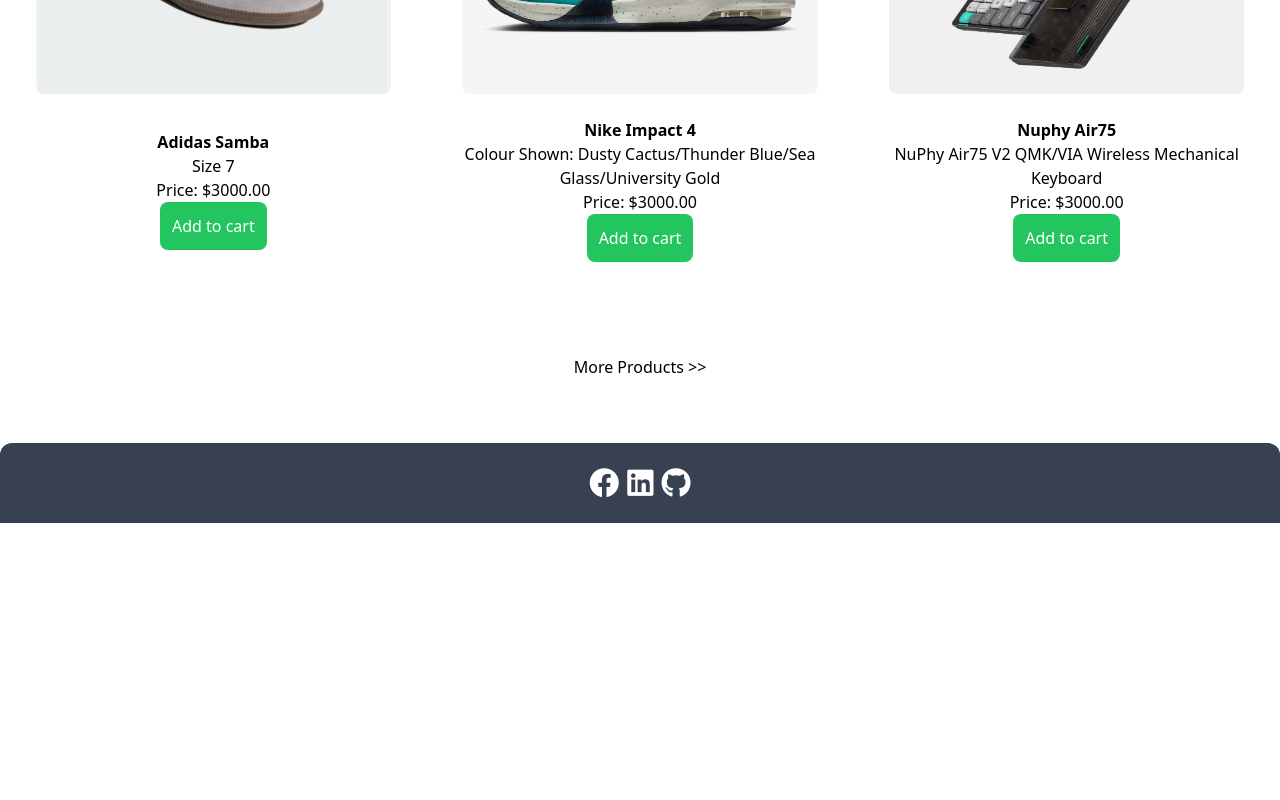
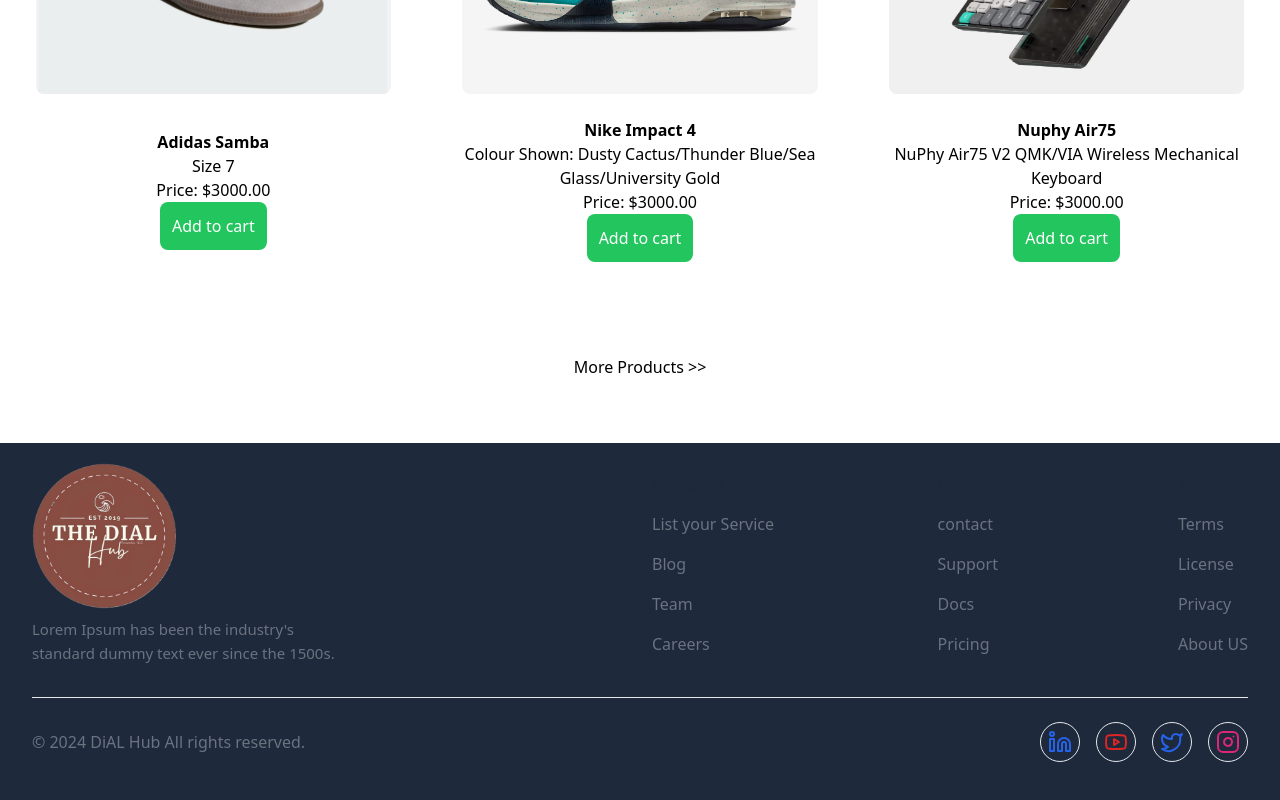
Before and after one commit to dinesdayrit/DiALHub-Store-React-TS-Tailwind, a React (Vite) app: page / in a window 1280 px wide. Shown: the part 1456-2256 px from the top of the page. Before the commit the page ends 1979 px from the top, so only its background shows below. Built offline with nearby package versions, Linux system fonts and the light colour scheme.

Commit message:
feat: footer section

```diff
--- /dev/null
+++ b/src/components/common/Footer.tsx
@@ -0,0 +1,165 @@
+"use client"
+
+import { Instagram, InstagramIcon, Linkedin, LucideYoutube, Twitter, Youtube, YoutubeIcon } from "lucide-react"
+
+export default function Footer() {
+    const footerNavs = [
+        {
+            label: "Company",
+            items: [
+                {
+                    href: '/join/doctors',
+                    name: 'List your Service'
+                },
+                {
+                    href: 'javascript:void()',
+                    name: 'Blog'
+                },
+                {
+                    href: 'javascript:void()',
+                    name: 'Team'
+                },
+                {
+                    href: 'javascript:void()',
+                    name: 'Careers'
+                },
+            ],
+        },
+        {
+            label: "Resources",
+            items: [
+                {
+                    href: 'javascript:void()',
+                    name: 'contact'
+                },
+                {
+                    href: 'javascript:void()',
+                    name: 'Support'
+                },
+                {
+                    href: 'javascript:void()',
+                    name: 'Docs'
+                },
+                {
+                    href: 'javascript:void()',
+                    name: 'Pricing'
+                },
+            ],
+        },
+        {
+            label: "About",
+            items: [
+                {
+                    href: 'javascript:void()',
+                    name: 'Terms'
+                },
+                {
+                    href: 'javascript:void()',
+                    name: 'License'
+                },
+                {
+                    href: 'javascript:void()',
+                    name: 'Privacy'
+                },
+                {
+                    href: 'javascript:void()',
+                    name: 'About US'
+                },
+            ]
+        }
+    ]
+
+    const socialLinks =[
+        {
+            title: "Linkedin",
+            href: "linkedin.com",
+            icon: Linkedin,
+            color: "text-blue-600"
+        },
+        {
+            title: "Youtube",
+            href: "youtube.com",
+            icon: Youtube,
+            color: "text-red-600"
+        },
+        {
+            title: "twitter",
+            href: "linkedin.com",
+            icon: Twitter,
+            color: "text-blue-600"
+        },
+        {
+            title: "Instagram",
+            href: "linkedin.com",
+            icon: InstagramIcon,
+            color: "text-pink-600"
+        },
+    ]
+
+    return (
+        <div className="bg-slate-800">
+                    <footer className="text-gray-500  px-4 py-5 max-w-screen-xl mx-auto md:px-8">
+            <div className="gap-6 justify-between md:flex">
+                <div className="flex-1">
+                    <div className="max-w-xs">
+                        <img src='/dial-logo.png' className="w-36" />
+                        <p className="leading-relaxed mt-2 text-[15px]">
+                            Lorem Ipsum has been the industry's standard dummy text ever since the 1500s.
+                        </p>
+                    </div>
+                </div>
+                <div className="flex-1 mt-10 space-y-6 items-center justify-between sm:flex md:space-y-0 md:mt-0">
+                    {
+                        footerNavs.map((item, idx) => (
+                            <ul
+                                className="space-y-4"
+                                key={idx}
+                            >
+                                <h4 className="text-gray-800 font-medium">
+                                    { item.label }
+                                </h4>
+                                {
+                                    item.items.map(((el, idx) => (
+                                        <li key={idx}>
+                                            <a
+                                                href={el.href}
+                                                className="hover:underline hover:text-indigo-600"
+
+                                            >
+                                                { el.name }
+                                            </a>
+                                        </li>
+                                    )))
+                                }
+                            </ul>
+                        ))
+                    }
+                </div>
+            </div>
+            <div className="mt-8 py-6 border-t items-center justify-between sm:flex">
+                <div className="mt-4 sm:mt-0">
+                    &copy; 2024 DiAL Hub All rights reserved.
+                </div>
+                <div className="mt-6 sm:mt-0">
+                    <ul className="flex items-center space-x-4">
+
+                        {
+                            socialLinks.map((item, i) => {
+                                const Icon = item.icon;
+                                return(
+                                    <li key={i} className="w-10 h-10 border rounded-full flex items-center justify-center">
+                                    <a href={item.href}>
+                                    <Icon className={`w-6 h-6 ${item.color}`} />
+                                    </a>
+                                </li>
+                                )
+                            })
+                        }
+                    </ul>
+                </div>
+            </div>
+        </footer>
+        </div>
+    )
+
+}
--- a/src/components/homepage/Footer.tsx
+++ /dev/null
@@ -1,9 +0,0 @@
-export default function Footer() {
-    return (
-        <div className='w-full bg-gray-700 h-20 flex items-center justify-center gap-2 rounded-t-xl '>
-            <i className="fab fa-facebook text-white text-3xl"></i>
-            <i className="fab fa-linkedin text-white text-3xl"></i>
-            <i className="fab fa-github text-white text-3xl"></i>
-        </div>
-    )
-}
--- a/src/pages/HomePage.tsx
+++ b/src/pages/HomePage.tsx
@@ -1,7 +1,7 @@
 import FeaturedProducts from '../components/homepage/FeaturedProducts'
 import Banner from '@/components/homepage/Banner'
 import Brands from '@/components/homepage/Brands'
-import Footer from '@/components/homepage/Footer'
+
 
 export default function HomePage () {
     return (
@@ -11,9 +11,6 @@ export default function HomePage () {
                 <Brands />
                 <FeaturedProducts />
             </div>
-            <footer>
-                <Footer />
-            </footer>
         </div>
     )
 }
--- a/src/pages/Root.tsx
+++ b/src/pages/Root.tsx
@@ -2,6 +2,7 @@ import { Outlet } from "react-router-dom"
 import MainNavigation from "@/components/common/MainNavigation.tsx"
 import { useModalState } from "@/hooks/useModalState"
 import MyCart from "@/components/modals/MyCart"
+import Footer from "@/components/common/Footer"
 
 export default function Root () {
     const { isCartModalOpen } = useModalState()
@@ -16,7 +17,7 @@ export default function Root () {
                     isCartModalOpen && <MyCart />
                 }
             </main>
-
+            <Footer />
         </div>
     )
 }
```
